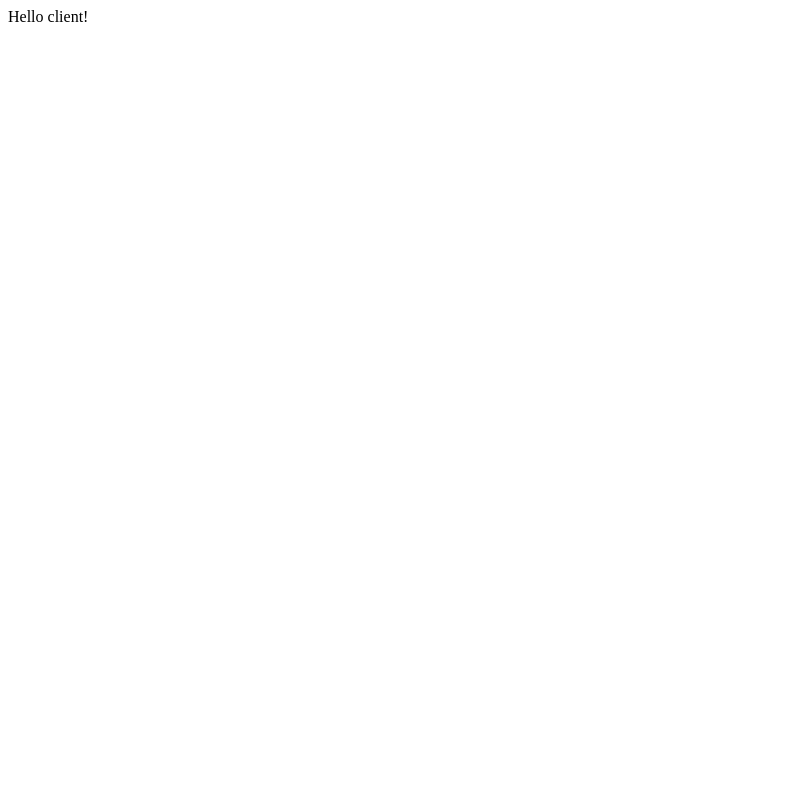
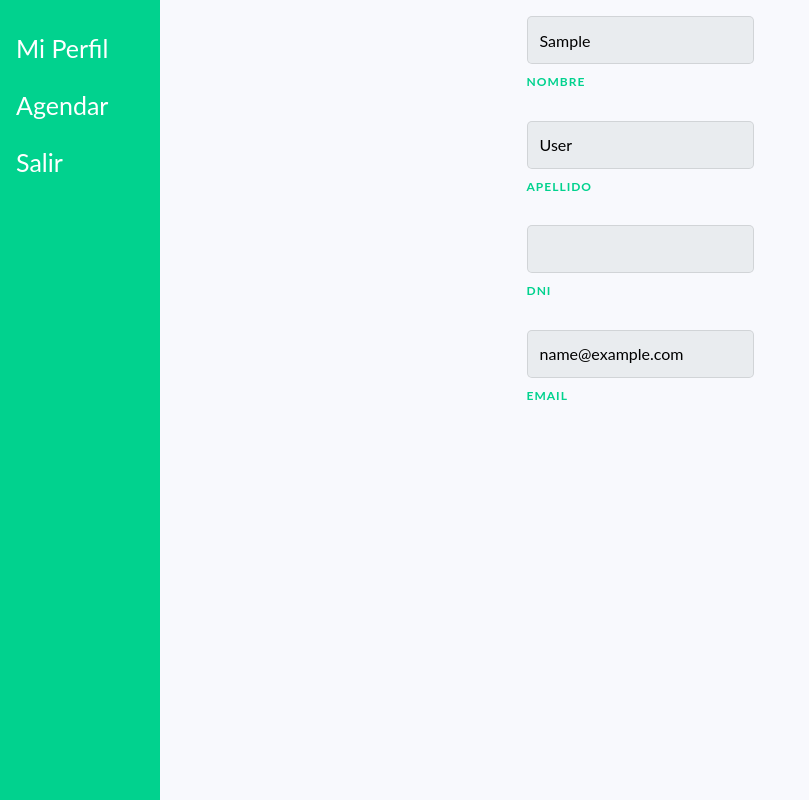
Before and after one commit to Minfante377/assistant-web-app, a Django app: page /client/ in a window 1280 px wide. Before the commit the part shown is almost empty. Shown: the whole page, without its empty margins (0-809 px from the left). Run offline with Django 4.2, Linux system fonts and the light colour scheme; the visitor is signed in with stand-in values (Sample User, id 1); some libraries are stand-ins or nearby versions.

Commit message:
Add client view html

```diff
--- a/templates/web/client.html
+++ b/templates/web/client.html
@@ -1 +1,28 @@
-Hello client!
+{% extends "sidebar.html" %}
+{% block head %}
+    <script src="https://code.jquery.com/jquery-3.3.1.js"></script>
+{% endblock %}
+{% block content %}
+<div class="container">
+    <div class="row justify-content-center">
+        <form>
+            <div class="form-group mt-3">
+                <input id="name" type="text" class="form-control" readonly="readonly" value={{ user.first_name }}>
+                <label class="data-label" for="name">Nombre</label>
+            </div>
+            <div class="form-group mt-3">
+                <input id="last-name" type="text" class="form-control" readonly="readonly" value={{ user.last_name }}>
+                <label class="data-label" for="last_name">Apellido</label>
+            </div>
+            <div class="form-group mt-3">
+                <input id="id" type="text" class="form-control" readonly="readonly" value={{ user.identity_number }}>
+                <label class="data-label" for="id">DNI</label>
+            </div>
+            <div class="form-group mt-3">
+                <input id="email" type="email" class="form-control" readonly="readonly" value={{ user.email }}>
+                <label class="data-label" for="username">Email</label>
+            </div>
+        </form>
+    </div>
+</div>
+{% endblock %}
```
